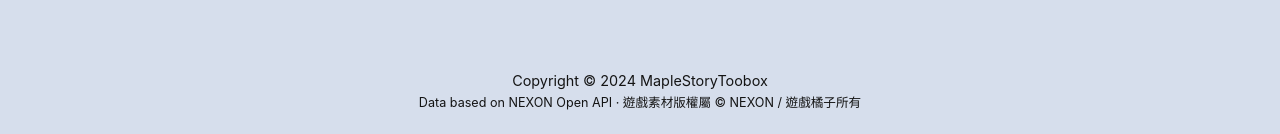
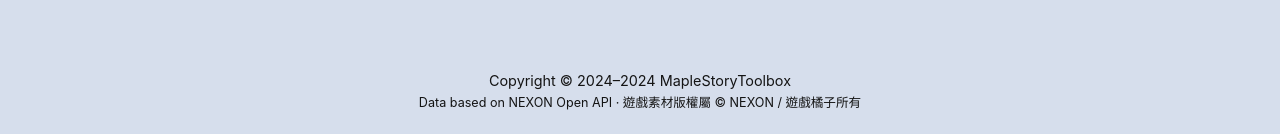
Before and after one commit to sw-willie-wu/maplestory-toolbox, a Vue app: page / in a window 1280 px wide. Shown: the part 663-797 px from the top of the page. Built offline with nearby package versions, Linux system fonts and the light colour scheme.

Commit message:
chore: update footer copyright and ignore .superpowers

```diff
--- a/src/components/Footer.vue
+++ b/src/components/Footer.vue
@@ -1,7 +1,11 @@
+<script setup lang="ts">
+const year = new Date().getFullYear()
+</script>
+
 <template>
   <div>
     <footer class="text-center m-4">
-      Copyright © 2024 MapleStoryToobox
+      Copyright © 2024–{{ year }} MapleStoryToolbox
       <br>
       <small>Data based on NEXON Open API · 遊戲素材版權屬 © NEXON / 遊戲橘子所有</small>
     </footer>
```
Also changed, not shown: 1 other file (tests, documents, lock files or other folders).
